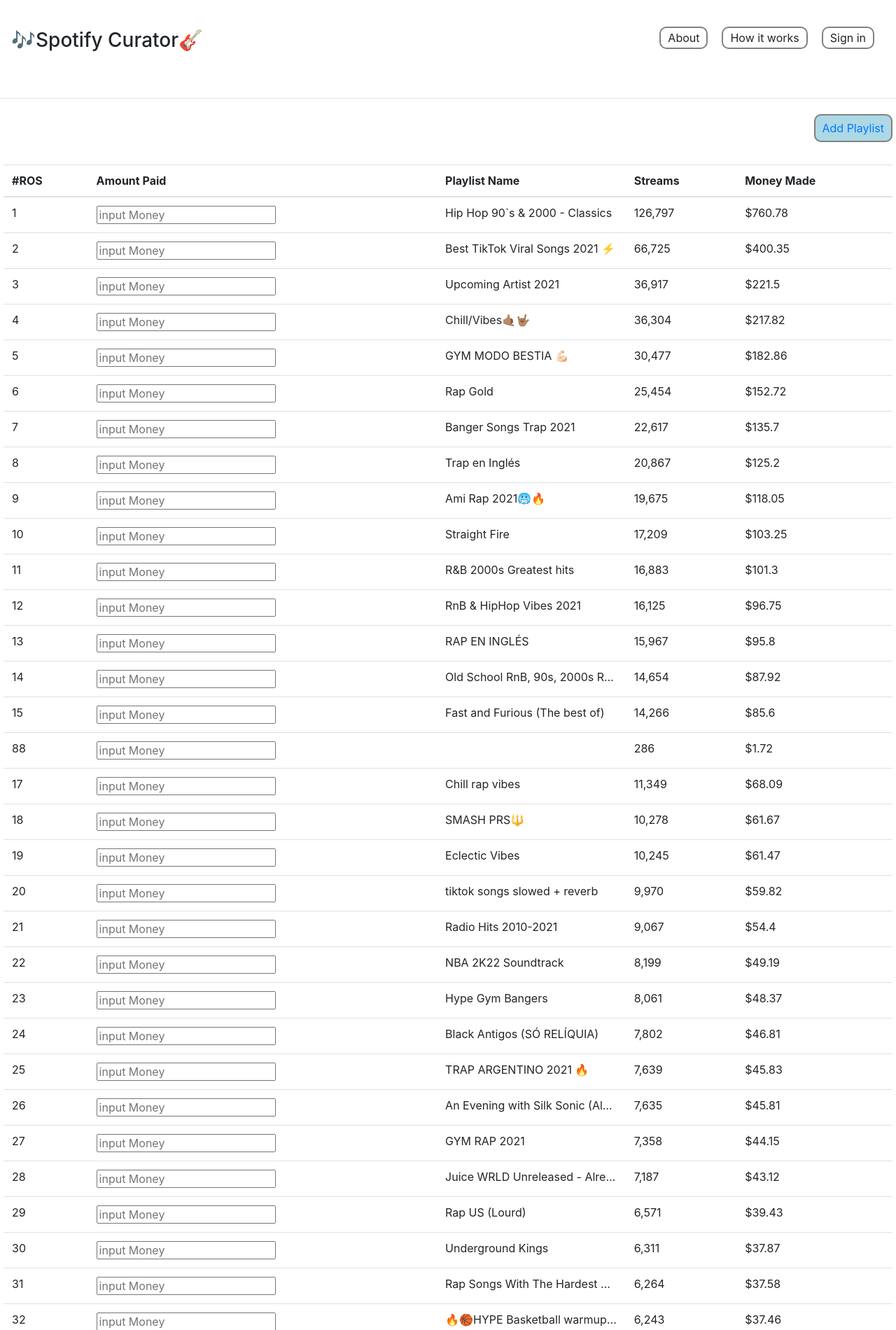
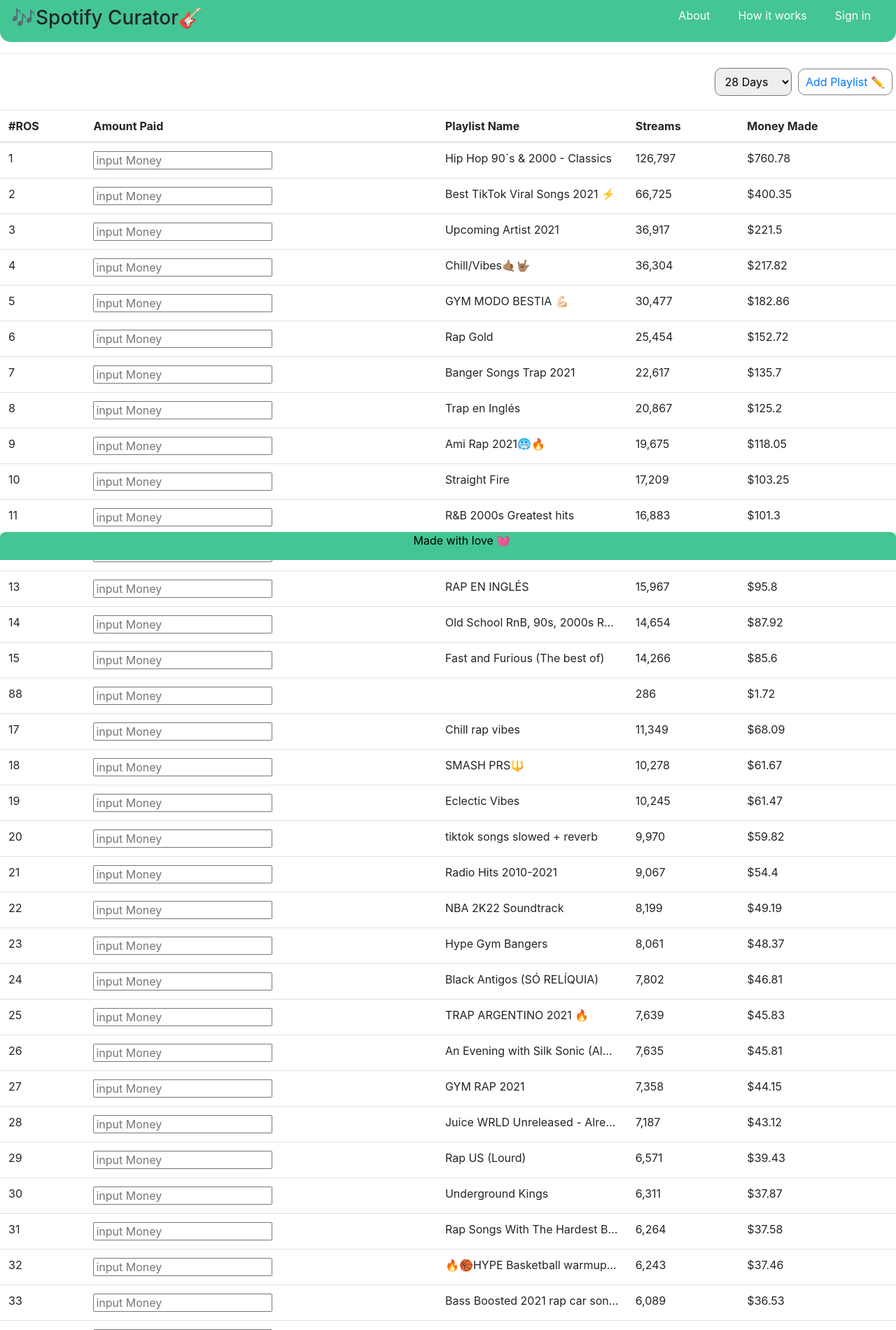
Before and after one commit to hassancodes/spotifyCurator, a Flask app: page /main in a window 1280 px wide. Shown: the top 1900 px of the page at 70% size. Run offline with Flask 2, Linux system fonts and the light colour scheme; some libraries are stand-ins or nearby versions.

Commit message:
feat :added landing page design

```diff
--- a/static/style.css
+++ b/static/style.css
@@ -1,53 +1,103 @@
 /* #########################################HEADER########################################## */
+:root {
+  --primary-color: #44C594;
+  --secondary-color: #63CFA6;
+  --color3: #A1E2C9;
+  /* --color4 : ; */
+}
 
-div {
-    display:block;
+.dropdown-btn {
+  /* border: 1px yellow solid; */
+  margin-top: 20px;
+  margin-bottom: 20px;
+  text-align: right;
+}
+
+.dropdown {
+  display: inline;
+
+}
+
+
+.dropdown select{
+  padding: 8px 10px 8px 10px;
+  border-radius: 10px;
+
+}
+
+
+.addplaylist {
+  display: inline;
   padding: 10px 5px 10px 5px;
   margin-top: 20px;
   margin-bottom: 20px;
+  /* border: 1px yellow solid; */
 }
 
-div .nav-ul{
-    list-style-type:none;
-    display: inline-block;
-    display:flex;
+#addplaybtn a {
+  border: 1px solid grey;
+  text-decoration: none;
+  border-radius: 10px;
+  padding: 8px 10px 8px 10px;
 }
 
-div ul .nav-li{
-    display:inline;
-    border: 2px solid grey;
+.navbar {
+  background-color:var(--primary-color);
+  border-bottom-right-radius: 15px;
+  border-bottom-left-radius: 15px;
+}
+
+div .nav-ul {
+  list-style-type: none;
+  display: inline-block;
+  display: flex;
+  color:white;
+
+}
+
+.nav-li {
+  display: inline;
+  /* border: 1px solid grey; */
   padding: 2px 10px 2px 10px;
-    /* padding: 2px 10px 2px 10px; */
   border-radius: 10px;
-    margin-left:10px;
+  margin-left: 10px;
   margin-right: 10px;
   flex-grow: 1;
 }
-/* ################################################################################# */
-.btn{
-    border: 2px solid black !important;
-    /* background-color: lightblue; */
-    text-align: "right" !important;
+
+
+.nav-li:hover{
+  background-color: var(--color3);
 }
 
-#addplaybtn{
+/* ################################################################################# */
+/* #addplaybtn{
     text-align: right !important;
 }
+ */
 
 
-#addplaybtn a{
-    border: 2px solid grey;
-    text-decoration: none;
-    border-radius: 10px;
-    padding: 8px 10px 8px 10px;
-    background-color: lightblue;
-}
-
 /* ########################################################### */
-
-#playlist-name{
+#playlist-name {
   white-space: nowrap;
   overflow: hidden;
   text-overflow: ellipsis;
   max-width: 15ch;
 }
+
+/* footer and its contents starts from here */
+.footer {
+  position: fixed;
+  left: 0;
+  bottom: 0;
+  width: 100%;
+  background-color: var(--primary-color);
+  border-top-right-radius: 8px;
+  border-top-left-radius: 8px;
+  color: black;
+  text-align: center;
+}
+
+.footer li {
+  list-style: none;
+}
--- a/templates/index.html
+++ b/templates/index.html
@@ -14,8 +14,29 @@
 <body>
   {% include "header.html" %}
   <hr>
-  <div id="addplaybtn">
-    <a href="">Add Playlist</a>
+
+  <div class="dropdown-btn">
+
+    <!-- drop down start-->
+    <div class="dropdown">
+      <!-- <form action="/action_page.php"> -->
+      <label for="timeframe"></label>
+      <!-- for is used to connect lable with id -->
+      <select name="tf" id="timeframe">
+        <option value="28days">28 Days</option>
+        <option value="7days">7 Days</option>
+        <option value="24hours">24 hours</option>
+      </select>
+      <!-- </form> -->
+    </div>
+
+    <!-- btn start -->
+    <div class="addplaylist" id="addplaybtn">
+      <a href="">Add Playlist ✏️</a>
+    </div>
+    <!-- btn end -->
+  </div>
+
   </div>
 
   <div class="table-responsive">
```
Lines whose indentation alone changed are shown as unchanged.
